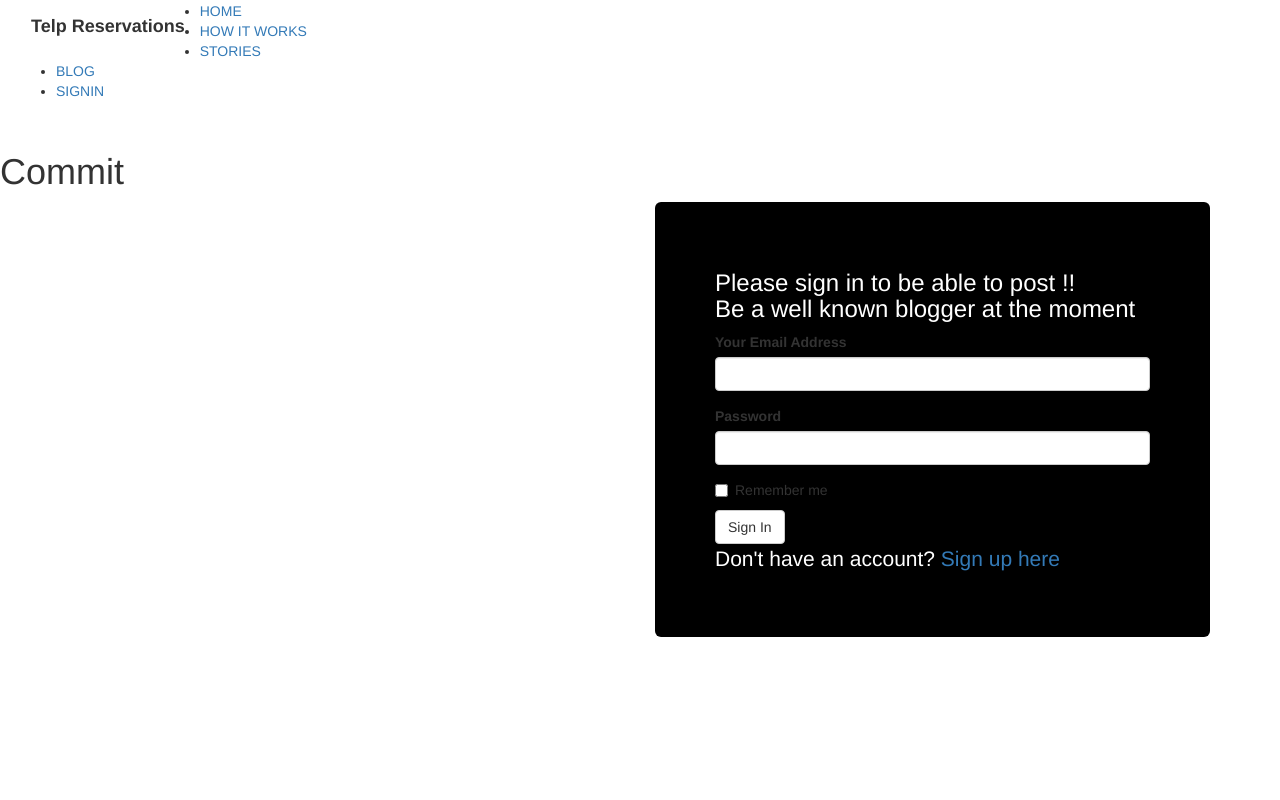
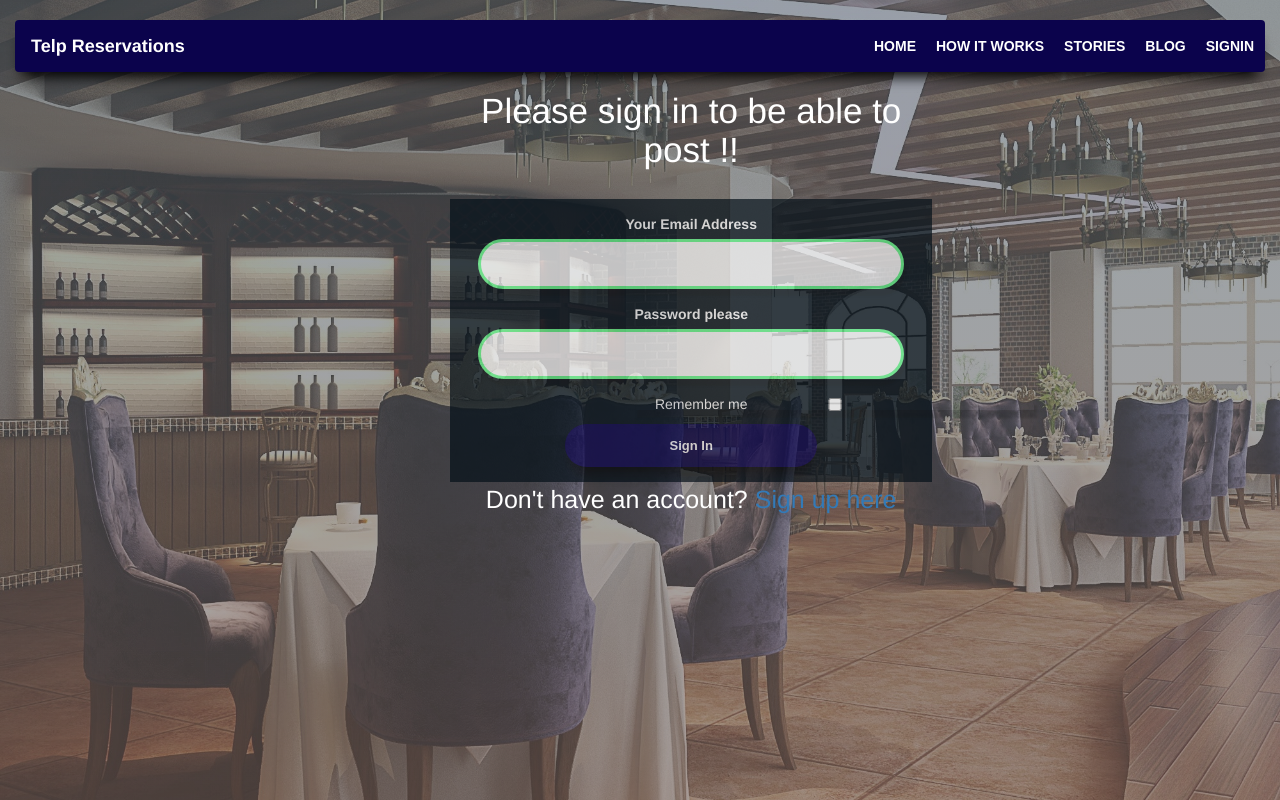
Before and after one commit to Tuitoek/Restaurant-Table-Booking, a Flask app: page /authenticate/login in a window 1280 px wide. Run offline with Flask 2, Linux system fonts and the light colour scheme; some libraries are stand-ins or nearby versions.

Commit message:
Add styling

```diff
--- a/app/auth/forms.py
+++ b/app/auth/forms.py
@@ -6,7 +6,7 @@ from ..models import User
 class RegisterForm(FlaskForm):
     email = StringField('Enter your email address',validators=[Required(),Email()])
     username = StringField('Enter your username',validators = [Required(),Length(min=5,max=25)])
-    password = PasswordField('Password',validators = [Required(), EqualTo('password_confirm',message = 'Passwords must match'),Length(min=8,max=25)])
+    password = PasswordField('Password Please',validators = [Required(), EqualTo('password_confirm',message = 'Passwords must match'),Length(min=8,max=25)])
     password_confirm = PasswordField('Confirm Passwords',validators = [Required(),Length(min=2,max=25)])
     submit = SubmitField('Sign Up')
 
@@ -20,6 +20,6 @@ class RegisterForm(FlaskForm):
 
 class LoginForm(FlaskForm):
     email = StringField('Your Email Address',validators=[Required(),Email()])
-    password = PasswordField('Password',validators =[Required()])
+    password = PasswordField('Password please',validators =[Required()])
     remember = BooleanField('Remember me')
     submit = SubmitField('Sign In')
--- a/app/main/forms.py
+++ b/app/main/forms.py
@@ -1,5 +1,5 @@
 from flask_wtf import FlaskForm
-from wtforms import StringField,PasswordField,SubmitField
+from wtforms import StringField,PasswordField,SubmitField,PlaceHolder
 from wtforms.validators import Required,Email,EqualTo,Length
 from wtforms.fields.html5 import DateField
 from ..models import Book
--- a/app/main/views.py
+++ b/app/main/views.py
@@ -3,6 +3,7 @@ from . import main
 # from flask_login import login_required,current_user
 from ..models import Book
 from .forms import BookForm
+from .. import db
 
 #Views
 @main.route('/',methods= ['POST', 'GET'])
--- a/app/static/css/style.css
+++ b/app/static/css/style.css
@@ -34,17 +34,20 @@ body:before {
     z-index: 1;
     left: 30%;
 }
-.books{
+
+.books {
     position: absolute;
     top: 90%;
     left: 60%;
     transform: translate(-50%, -50%)
 }
-.one{
+
+.one {
     z-index: 2;
     padding: 25px;
     width: 400px;
-    height: 200px;-moz-box-shadow: 0px 12px 14px -7px #5b8a3c;
+    height: 200px;
+    -moz-box-shadow: 0px 12px 14px -7px #5b8a3c;
     -webkit-box-shadow: 0px 12px 14px -7px #5b8a3c;
     box-shadow: -4px 12px 14px -4px #000;
     margin-top: 25px;
@@ -52,21 +55,25 @@ body:before {
     text-align: center;
     background-color: #61F8B9;
 }
-.me{
+
+.me {
     text-align: center;
     left: 25%;
     position: absolute;
     color: #fff;
     margin-top: -15px;
 }
-.te{
+
+.te {
     margin-top: -15px;
     color: #fff;
 }
-p{
+
+p {
     font-size: 25px;
 }
-.two{
+
+.two {
     position: absolute;
     text-align: center;
     width: 600px;
@@ -79,9 +86,61 @@ p{
     padding: 50px;
     background-color: #0B034C;
 }
+
 h1 {
     font-size: 50px;
     font-weight: bolder;
+}
+
+#book{
+    margin-top: -20px;
+}
+
+.bookz input{
+    display: inline-block;
+    -webkit-box-sizing: content-box;
+    -moz-box-sizing: content-box;
+    box-sizing: content-box;
+    padding: 5px 10px;
+    border: 3px solid #61fb89;
+    -webkit-border-radius: 35px;
+    border-radius: 35px;
+    font: normal 16px/normal "Times New Roman", Times, serif;
+    color: rgba(0, 142, 198, 1);
+    -o-text-overflow: clip;
+    text-overflow: clip;
+    width: 300px;
+    background: rgba(252, 252, 252, 1);
+    -webkit-box-shadow: 2px 7px 2px 0 rgba(0, 0, 0, 0.2);
+    box-shadow: 2px 7px 2px 0 rgba(0, 0, 0, 0.2);
+    text-shadow: 1px 1px 0 rgba(255, 255, 255, 0.66);
+    -webkit-transition: all 200ms cubic-bezier(0.42, 0, 0.58, 1);
+    -moz-transition: all 200ms cubic-bezier(0.42, 0, 0.58, 1);
+    -o-transition: all 200ms cubic-bezier(0.42, 0, 0.58, 1);
+    transition: all 200ms cubic-bezier(0.42, 0, 0.58, 1);
+}
+#book input {
+    display: inline-block;
+    -webkit-box-sizing: content-box;
+    -moz-box-sizing: content-box;
+    box-sizing: content-box;
+    padding: 5px 10px;
+    border: 3px solid #61fb89;
+    -webkit-border-radius: 35px;
+    border-radius: 35px;
+    font: normal 16px/normal "Times New Roman", Times, serif;
+    color: rgba(0, 142, 198, 1);
+    -o-text-overflow: clip;
+    text-overflow: clip;
+    width: 400px;
+    background: rgba(252, 252, 252, 1);
+    -webkit-box-shadow: 2px 7px 2px 0 rgba(0, 0, 0, 0.2);
+    box-shadow: 2px 7px 2px 0 rgba(0, 0, 0, 0.2);
+    text-shadow: 1px 1px 0 rgba(255, 255, 255, 0.66);
+    -webkit-transition: all 200ms cubic-bezier(0.42, 0, 0.58, 1);
+    -moz-transition: all 200ms cubic-bezier(0.42, 0, 0.58, 1);
+    -o-transition: all 200ms cubic-bezier(0.42, 0, 0.58, 1);
+    transition: all 200ms cubic-bezier(0.42, 0, 0.58, 1);
 }
 
 h3 {
@@ -142,7 +201,7 @@ h3 {
 }
 
 
-.container-fluid  .navbar{
+.container-fluid .navbar {
     height: 100%;
     margin-top: 20px;
     color: #fff;
@@ -153,27 +212,30 @@ h3 {
 }
 
 
-.container{
+.container {
     width: 80%;
     height: 70%;
     margin: 0 auto;
 }
-ul{
+
+ul {
     margin: 0;
     padding: 0;
     float: right;
 }
 
-ul li{
+ul li {
     list-style: none;
     text-decoration: none;
     margin: 0 10px;
     float: left;
 }
-.navbar-brand{
+
+.navbar-brand {
     font-weight: bolder;
 }
-ul li a{
+
+ul li a {
     text-transform: uppercase;
     color: #fff;
     line-height: 50px;
@@ -184,8 +246,9 @@ ul li a{
     z-index: 1;
     position: relative;
 }
-ul li a:before{
-    content:"";
+
+ul li a:before {
+    content: "";
     position: absolute;
     top: 0;
     left: 0;
@@ -196,10 +259,51 @@ ul li a:before{
     transition: .5s;
     z-index: -1;
 }
-ul li a:hover:before{
-     height: 100%;
-     color: #4B2F99;
-     text-decoration: none;
-     outline: none;
-     text-decoration: none;
+
+ul li a:hover:before {
+    height: 100%;
+    color: #4B2F99;
+    text-decoration: none;
+    outline: none;
+    text-decoration: none;
 }
+#book #submit {
+    -moz-box-shadow: 0px 12px 14px -7px #5b8a3c;
+    -webkit-box-shadow: 0px 12px 14px -7px #5b8a3c;
+    box-shadow: 0px 12px 14px -7px #000;
+    background-color: #0B034C;
+    display: inline-block;
+    cursor: pointer;
+    width: 100px;
+    color: #fff;
+    border: none;
+    font-family: Arial;
+    font-size: 13px;
+    font-weight: bold;
+    padding: 14px 76px;
+    text-decoration: none;
+    text-shadow: 0px 1px 50px #5b8a3c;
+}
+
+#book #submit:hover {
+    background-color: #61fb89;
+    text-decoration: none;
+}
+
+#book #submit:active {
+    position: relative;
+    top: 1px;
+}
+#book{
+    text-align: center;
+    position: relative;
+    left: 5%;
+}
+#book .form{
+    width: 100%;
+    background-color: #051019;
+    opacity: 0.7;
+    margin-top: 30px;
+    padding: 15px 0px;
+
+}
--- a/app/templates/auth/login.html
+++ b/app/templates/auth/login.html
@@ -1,23 +1,16 @@
 {% extends 'base.html'%}
 {% import 'bootstrap/wtf.html' as wtf%}
-<!DOCTYPE html>
-<html lang="en" dir="ltr">
 
-<head>
-  <meta charset="utf-8">
 {% block styles%}
 {{ super() }}
-  <link rel="stylesheet" href="{{url_for('static',filename='css/styles.css')}}">
+<link rel="stylesheet" href="{{url_for('static',filename='css/style.css')}}">
 {% endblock %}
-  <title></title>
-</head>
 
-<body>
 {%block content%}
-  <h1>Commit</h1>
 <div class="container">
   <div class="row">
-
+    <!-- Login form -->
+    <div class="col-md-3">
         <!--Flash message -->
     {% for message in get_flashed_messages() %}
     <div class="alert alert-danger">
@@ -25,23 +18,14 @@
       {{ message }}
     </div>
     {% endfor %}
-      <!-- Login form -->
-      <div class="col-md-6" style="float:right;">
-        <div class="jumbotron" style="background-color:black;">
-          <h3 style="color:white">Please sign in to be able to post !!<br>Be a well known blogger at the moment </h3
-          <div class="form-group" style="color:white">
+    </div>
+    <div id="book" class="col-md-6">
+      <h3 style="color:white">Please sign in to be able to post !!</h3>
         {{wtf.quick_form(login_form)}}
-            <p  style="color:white"> Don't have an account? <a href="{{url_for('auth.signup')}}">Sign up here</a></p>
+        <p style="color:white"> Don't have an account? <a href="{{url_for('auth.signup')}}">Sign up here</a></p>
+    </div>
+    <div class="col-md-3">
     </div>
   </div>
-
-
-      </div>
-
-    </div>
-
 </div>
 {%endblock%}
-</body>
-
-</html>
--- a/app/templates/navbar.html
+++ b/app/templates/navbar.html
@@ -2,7 +2,7 @@
   <div class="navbar">
         <div class="navbar-brand"><strong>Telp Reservations</strong></div>
     <ul>
-      <li><a href="#">HOME</a></li>
+      <li><a href="/">HOME</a></li>
       <li><a href="#">HOW IT WORKS</a></li>
       <li><a href="#">STORIES</a></li>
       <li><a href="#">BLOG</a></li>
```
Also changed, not shown: app/models.py (+8 -0 lines), app/templates/auth/signup.html (+10 -9 lines), app/templates/booking.html (+13 -1 lines), app/templates/index.html (+1 -8 lines), app/templates/reservations.html (added, +12 -0 lines). Lines whose indentation alone changed are shown as unchanged.
